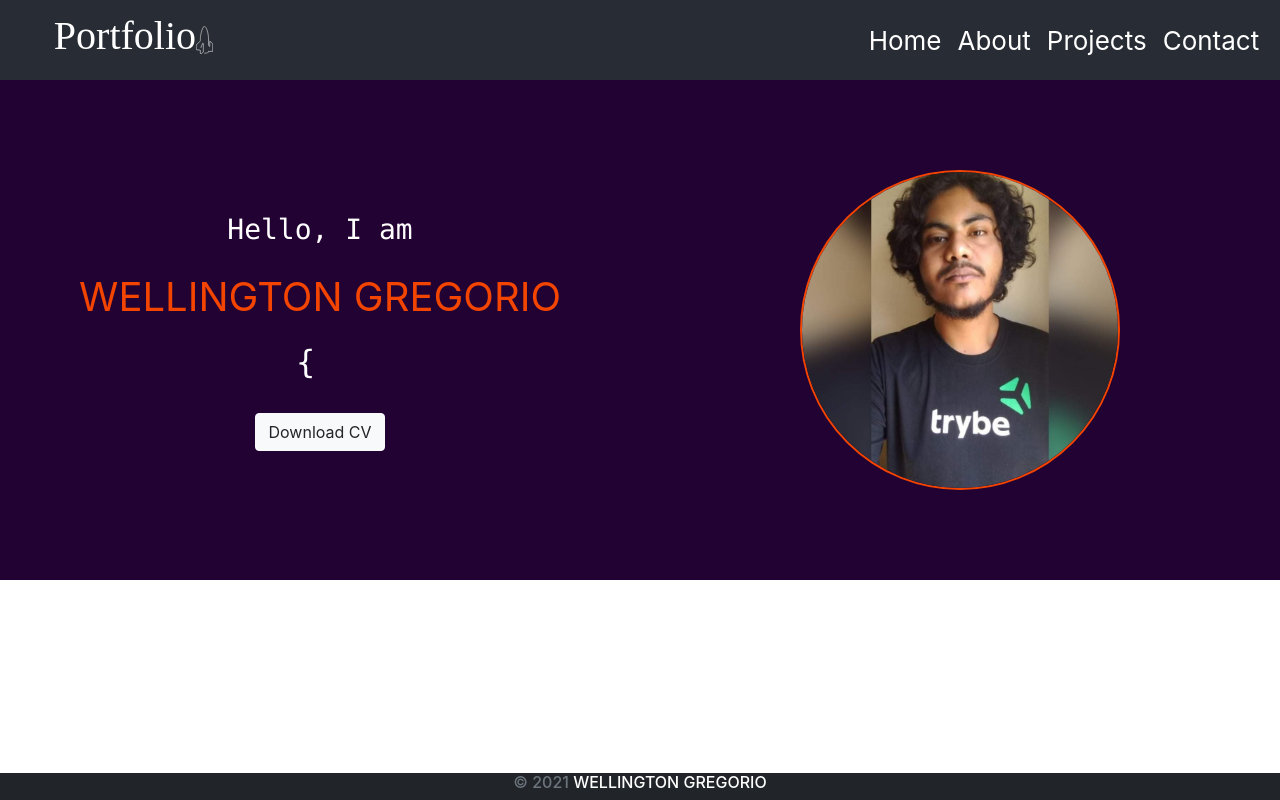
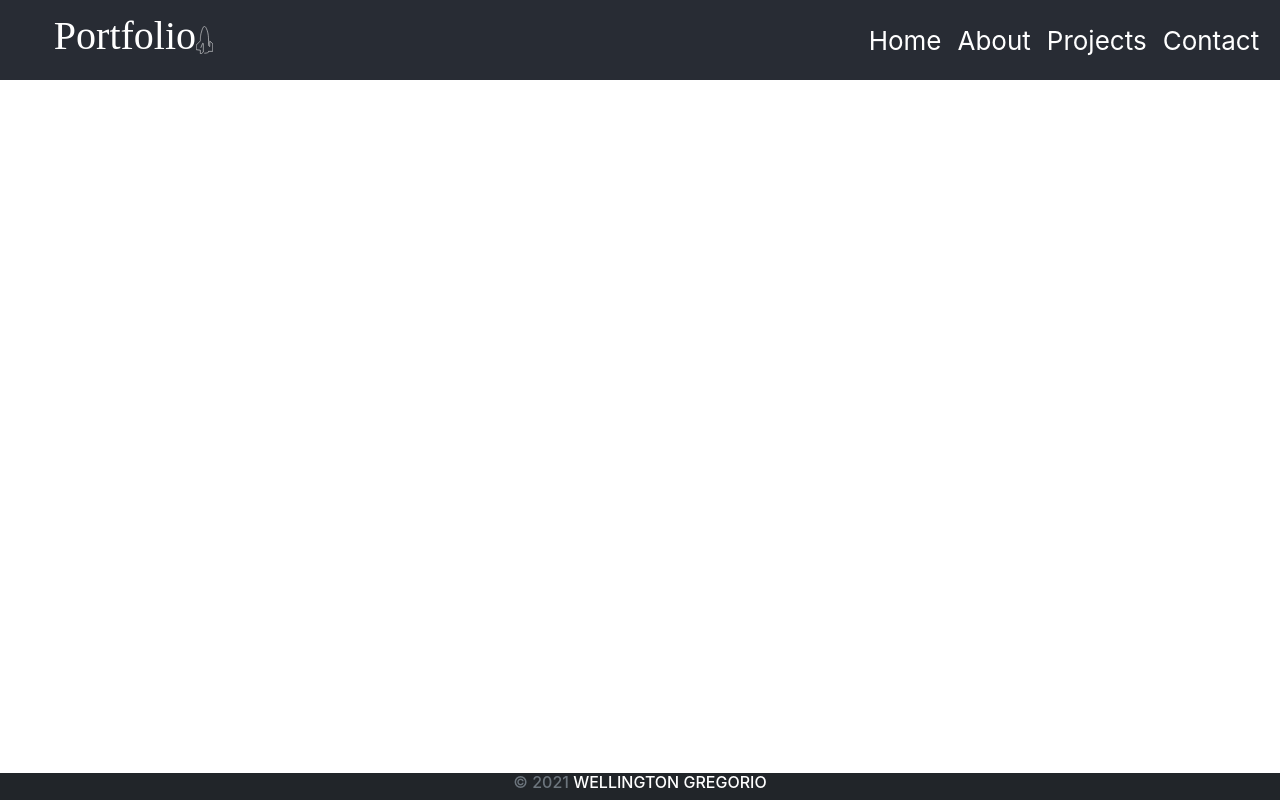
Before and after one commit to devwelljr/Portfolio, a React (Create React App) app: page / in a window 1280 px wide. Built offline with nearby package versions, Linux system fonts and the light colour scheme.

Commit message:
mudança de rotas

```diff
--- a/package.json
+++ b/package.json
@@ -1,6 +1,6 @@
 {
   "name": "portfolio",
-  "homepage": " https://devwelljr.github.io/",
+  "homepage": " https://devwelljr.github.io/portfolio/",
   "version": "0.1.0",
   "private": true,
   "dependencies": {
--- a/src/App.js
+++ b/src/App.js
@@ -13,7 +13,7 @@ function App() {
     <div className="App">
       <Header />
       <Switch>
-        <Route exact path="/" component={ Home } />
+        <Route exact path="/portfolio/" component={ Home } />
         <Route path="/About" component={ About } />
         <Route path="/Projects" component={ Projects } />
         <Route path="/Contact" component={ Contact } />
--- a/src/components/Header.jsx
+++ b/src/components/Header.jsx
@@ -12,7 +12,7 @@ function Header() {
       <nav className='navbar navbar-expand-lg navbar-light' id='navLinks'>
         <ul className='navbar-nav' id='navUl'>
           <li className='nav-item'>
-            <Link className='nav-link active text-white' to='/'>
+            <Link className='nav-link active text-white' to='/portfolio/'>
               Home
             </Link>
           </li>
```
